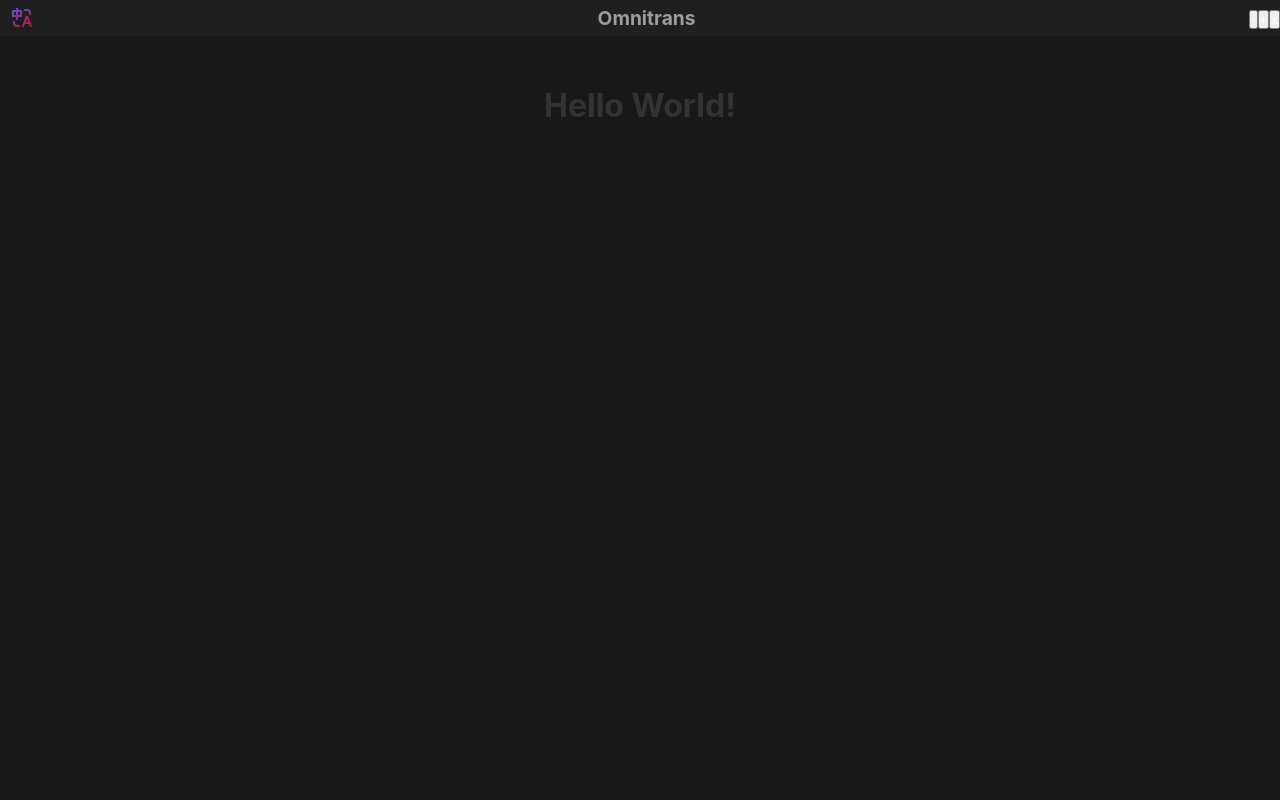
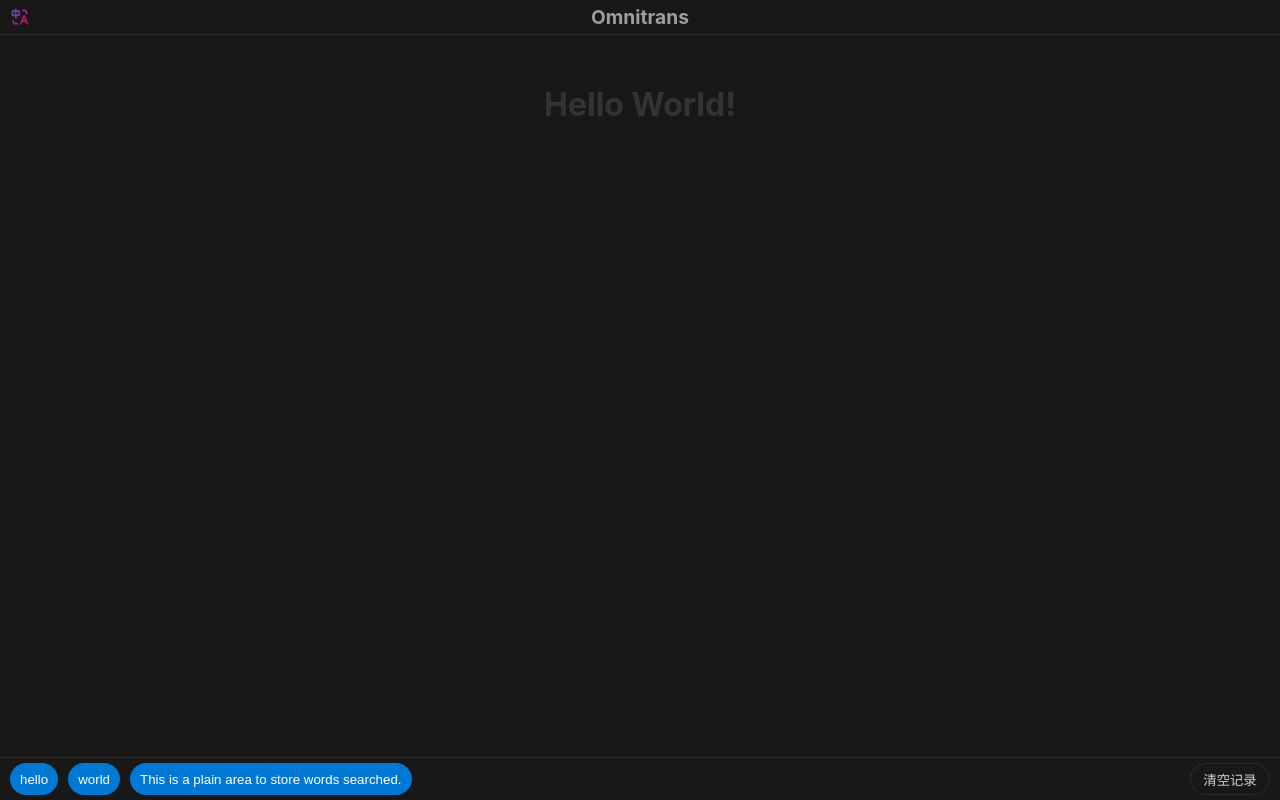
Before and after one commit to MugeTong/omnitrans, a Vue app: page / in a window 1280 px wide. Built offline with nearby package versions, Linux system fonts and the light colour scheme.

Commit message:
add windows default title bar; add WordsHistory.vue

```diff
--- a/src/components/TitleBar.vue
+++ b/src/components/TitleBar.vue
@@ -6,26 +6,23 @@
   <div class="title-bar drag-region">
     <img class="logo" src="@/assets/logo.svg" alt="Omnitrans Logo"/>
     <div class="title">Omnitrans</div>
-    <div class="state-bar">
-      <button class="minimize no-drag">-</button>
-      <button class="maximize no-drag">+</button>
-      <button class="close no-drag">x</button>
-    </div>
+    <div class="logo-minor"></div>
   </div>
 </template>
 
 <style scoped>
 .title-bar {
-  height: 36px;
-  background-color: #1f1f1f;
+  height: 35px;
+  background-color: #181818;
   display: flex;
   align-items: center;
   justify-content: center;
-  border-bottom: #2b2b2b;
+  border-bottom: 1px solid #2b2b2b;
 }
-.logo {
-  height: 24px;
-  width: 24px;
+
+.logo, .logo-minor {
+  height: 20px;
+  width: 20px;
   margin: 0 10px;
 }
 
@@ -37,12 +34,13 @@
   flex: 1;
 }
 
-
-.drag-region{
+.drag-region {
   /* allow the user to drag the window by dragging on this element */
   -webkit-app-region: drag;
+  user-select: none;
 }
-.no-drag{
+
+.no-drag {
   /* prevent the user from dragging the window by dragging on this element */
   -webkit-app-region: no-drag;
 }
--- /dev/null
+++ b/src/components/WordsHistory.vue
@@ -0,0 +1,126 @@
+<script setup>
+import {nextTick, onMounted, ref, watch} from 'vue';
+
+const ulDom = ref();
+const splitterDom = ref();
+const words = ref(['hello', 'world', 'This is a plain area to store words searched.'])
+
+const handleWordsOverflow = () => {
+  if (ulDom.value.scrollWidth > ulDom.value.clientWidth) {
+    splitterDom.value.classList.add('overflow');
+  } else {
+    splitterDom.value.classList.remove('overflow');
+  }
+}
+
+onMounted(() => {
+  new ResizeObserver(() => {
+    handleWordsOverflow();
+  }).observe(ulDom.value);
+
+  watch(words, async () => {
+    await nextTick();
+    handleWordsOverflow();
+  });
+});
+
+
+const addWord = (word) => {
+  words.value.push(word)
+}
+
+const deleteWordsHistory = () => {
+  words.value = []
+}
+
+const searchWord = (word) => {
+  console.log(word)
+}
+
+</script>
+
+<template>
+  <!-- one container at the bottom to record words searched-->
+  <div class="container">
+    <ul ref="ulDom">
+      <li v-for="word in words" :key="word">
+        <button @click="searchWord(word)">{{ word }}</button>
+      </li>
+    </ul>
+    <span class="splitter" ref="splitterDom"></span>
+    <span class="del-btn">
+      <button @click="deleteWordsHistory">清空记录</button>
+    </span>
+  </div>
+</template>
+
+<style scoped>
+.container {
+  padding: 5px 10px;
+  width: 100%;
+  display: flex;
+  border-top: 1px solid #2b2b2b;
+}
+
+.container ul {
+  width: calc(100% - 80px);
+  list-style: none;
+  padding: 0;
+  display: flex;
+  flex-direction: row;
+  flex-wrap: nowrap;
+  flex: 1;
+  overflow: auto;
+  scroll-behavior: smooth;
+}
+
+.splitter {
+  height: 100%;
+  width: 5px;
+  border-right: 1px solid #2b2b2b00;
+}
+
+.splitter.overflow {
+  border-right: 1px solid #2b2b2b;
+}
+
+.container ul::-webkit-scrollbar {
+  display: none;
+}
+
+.container ul li button {
+  height: 32px;
+  color: #fff;
+  margin-right: 10px;
+  padding: 3px 10px;
+  background-color: #0078d4;
+  border-radius: 16px;
+  border: none;
+  cursor: pointer;
+  text-wrap: nowrap;
+}
+
+.del-btn {
+  width: 80px;
+  margin-left: 10px;
+}
+
+.del-btn button {
+  width: 100%;
+  height: 32px;
+  padding: 5px 10px;
+  background-color: rgba(55, 55, 55, 0);
+  color: rgba(255, 255, 255, 0.8);
+  border-radius: 16px;
+  border: 1px solid #2b2b2b;
+  cursor: pointer;
+  transition: all 0.3s;
+}
+
+.del-btn button:hover {
+  color: #ffe;
+  font-weight: bold;
+  background-color: #ff5449;
+}
+
+</style>
--- a/src/views/HomeView.vue
+++ b/src/views/HomeView.vue
@@ -1,11 +1,13 @@
 <script setup>
 import TitleBar from "@/components/TitleBar.vue";
+import WordsHistory from "@/components/WordsHistory.vue";
 
 </script>
 
 <template>
   <title-bar/>
   <h1>Hello World!</h1>
+  <words-history/>
 </template>
 
 <style scoped>
@@ -14,5 +16,6 @@ h1 {
   font-size: 2em;
   text-align: center;
   margin-top: 50px;
+  flex: 1;
 }
 </style>
```
Also changed, not shown: main.js (+27 -13 lines), src/components/HistoryWords.vue (deleted, +0 -11 lines).
